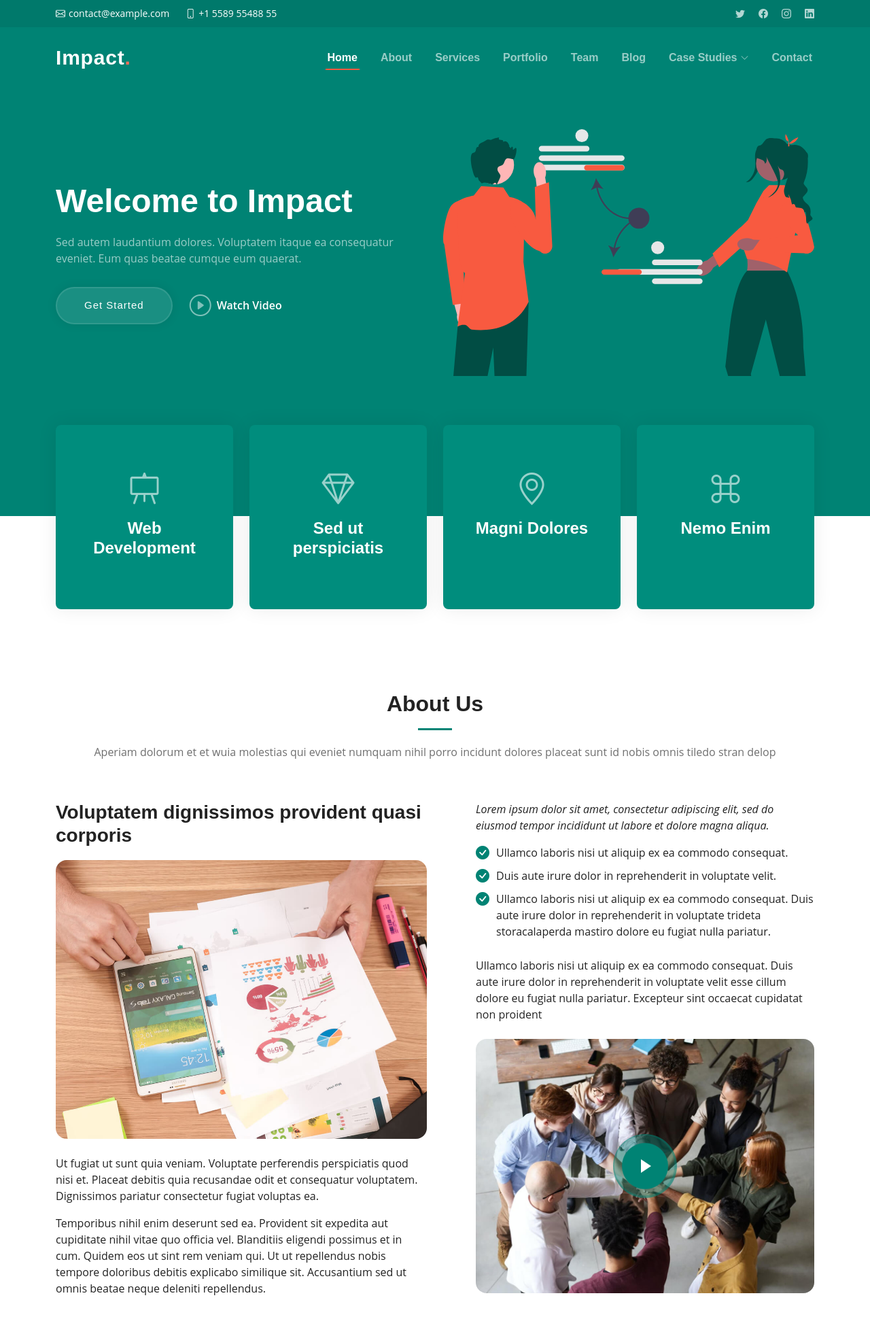
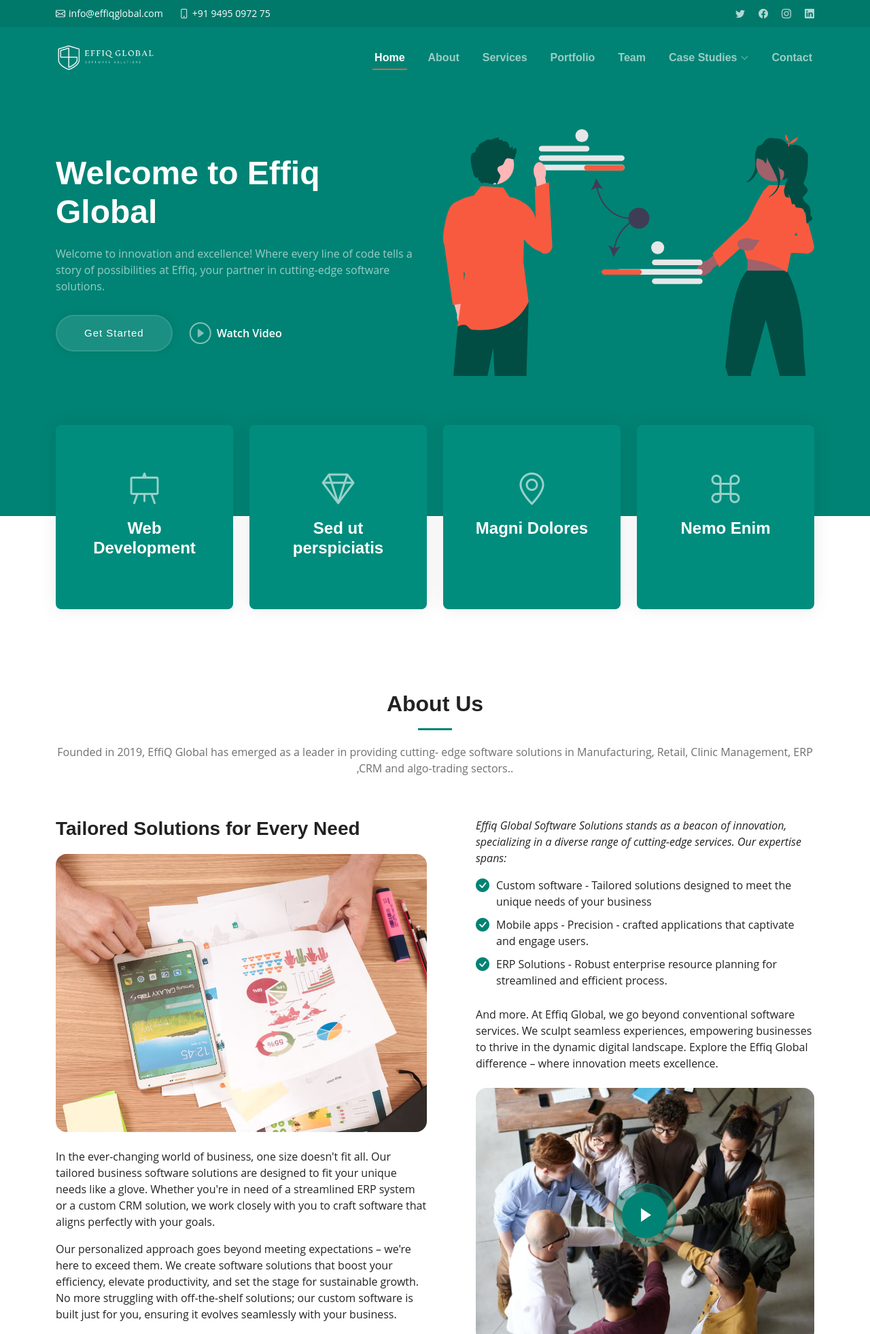
Before and after one commit to rramees/telusko, a Django app: page / in a window 1280 px wide. Shown: the top 1962 px of the page at 68% size. Run offline with Django 4.2, Linux system fonts and the light colour scheme; some libraries are stand-ins or nearby versions.

Commit message:
Content edit and removing of pricing

```diff
--- a/static/css/main.css
+++ b/static/css/main.css
@@ -2581,6 +2581,7 @@ section {
   font-family: var(--font-primary);
 }
 
+
 .footer .footer-info p {
   font-size: 14px;
   font-family: var(--font-primary);
--- a/templates/index.html
+++ b/templates/index.html
@@ -45,8 +45,8 @@
   <section id="topbar" class="topbar d-flex align-items-center">
     <div class="container d-flex justify-content-center justify-content-md-between">
       <div class="contact-info d-flex align-items-center">
-        <i class="bi bi-envelope d-flex align-items-center"><a href="mailto:contact@example.com'">contact@example.com</a></i>
-        <i class="bi bi-phone d-flex align-items-center ms-4"><span>+1 5589 55488 55</span></i>
+        <i class="bi bi-envelope d-flex align-items-center"><a href="mailto:contact@example.com'">info@effiqglobal.com</a></i>
+        <i class="bi bi-phone d-flex align-items-center ms-4"><span>+91 9495 0972 75</span></i>
       </div>
       <div class="social-links d-none d-md-flex align-items-center">
         <a href="#" class="twitter"><i class="bi bi-twitter"></i></a>
@@ -63,7 +63,8 @@
       <a href="{% url 'index' %}" class="logo d-flex align-items-center">
         <!-- Uncomment the line below if you also wish to use an image logo -->
         <!-- <img src="assets/img/logo.png" alt=""> -->
-        <h1>Impact<span>.</span></h1>
+        <!-- <h1>Effiq Global<span>.</span></h1> -->
+        <img src="{% static 'img/logo/logo.png' %}" alt="">
       </a>
       <nav id="navbar" class="navbar">
         <ul>
@@ -72,7 +73,6 @@
           <li><a href="#services">Services</a></li>
           <li><a href="#portfolio">Portfolio</a></li>
           <li><a href="#team">Team</a></li>
-          <li><a href="blog.html">Blog</a></li>
           <li class="dropdown"><a href="{% static '#' %}"><span>Case Studies</span> <i class="bi bi-chevron-down dropdown-indicator"></i></a>
             <ul>
               <li><a href="#">Drop Down 1</a></li>
@@ -106,8 +106,8 @@
     <div class="container position-relative">
       <div class="row gy-5" data-aos="fade-in">
         <div class="col-lg-6 order-2 order-lg-1 d-flex flex-column justify-content-center text-center text-lg-start">
-          <h2>Welcome to <span>Impact</span></h2>
-          <p>Sed autem laudantium dolores. Voluptatem itaque ea consequatur eveniet. Eum quas beatae cumque eum quaerat.</p>
+          <h2>Welcome to <span>Effiq Global</span></h2>
+          <p> Welcome to innovation and excellence! Where every line of code tells a story of possibilities at Effiq, your partner in cutting-edge software solutions.</p>
           <div class="d-flex justify-content-center justify-content-lg-start">
             <a href="#about" class="btn-get-started">Get Started</a>
             <a href="https://www.youtube.com/watch?v=LXb3EKWsInQ" class="glightbox btn-watch-video d-flex align-items-center"><i class="bi bi-play-circle"></i><span>Watch Video</span></a>
@@ -167,30 +167,34 @@
 
         <div class="section-header">
           <h2>About Us</h2>
-          <p>Aperiam dolorum et et wuia molestias qui eveniet numquam nihil porro incidunt dolores placeat sunt id nobis omnis tiledo stran delop</p>
+          <p>Founded in 2019, EffiQ Global has emerged as a leader in providing cutting- edge software solutions in Manufacturing, Retail, Clinic Management, ERP ,CRM and algo-trading sectors..</p>
         </div>
 
         <div class="row gy-4">
           <div class="col-lg-6">
-            <h3>Voluptatem dignissimos provident quasi corporis</h3>
+            <h3>Tailored Solutions for Every Need</h3>
             <img src="{% static 'img/about.jpg' %}" class="img-fluid rounded-4 mb-4" alt="">
-            <p>Ut fugiat ut sunt quia veniam. Voluptate perferendis perspiciatis quod nisi et. Placeat debitis quia recusandae odit et consequatur voluptatem. Dignissimos pariatur consectetur fugiat voluptas ea.</p>
-            <p>Temporibus nihil enim deserunt sed ea. Provident sit expedita aut cupiditate nihil vitae quo officia vel. Blanditiis eligendi possimus et in cum. Quidem eos ut sint rem veniam qui. Ut ut repellendus nobis tempore doloribus debitis explicabo similique sit. Accusantium sed ut omnis beatae neque deleniti repellendus.</p>
+            <p>
+              In the ever-changing world of business, one size doesn't fit all. Our tailored business software solutions are designed to fit your unique needs like a glove. Whether you're in need of a streamlined ERP system or a custom CRM solution, we work closely with you to craft software that aligns perfectly with your goals.            </p>
+            <p>
+              Our personalized approach goes beyond meeting expectations – we're here to exceed them. We create software solutions that boost your efficiency, elevate productivity, and set the stage for sustainable growth. No more struggling with off-the-shelf solutions; our custom software is built just for you, ensuring it evolves seamlessly with your business.
+            </p>
+            <p>
+              In a fast-paced tech landscape, adaptability is key. Our tailored solutions not only tackle current challenges but are future-ready. By harnessing the latest tech trends, we ensure your software is not just effective today, but also ready to grow with your business. Partner with us for software that simplifies complexity and propels your business forward with confidence.
+            </p>
           </div>
           <div class="col-lg-6">
             <div class="content ps-0 ps-lg-5">
               <p class="fst-italic">
-                Lorem ipsum dolor sit amet, consectetur adipiscing elit, sed do eiusmod tempor incididunt ut labore et dolore
-                magna aliqua.
+                Effiq Global Software Solutions stands as a beacon of innovation, specializing in a diverse range of cutting-edge services. Our expertise spans:
               </p>
               <ul>
-                <li><i class="bi bi-check-circle-fill"></i> Ullamco laboris nisi ut aliquip ex ea commodo consequat.</li>
-                <li><i class="bi bi-check-circle-fill"></i> Duis aute irure dolor in reprehenderit in voluptate velit.</li>
-                <li><i class="bi bi-check-circle-fill"></i> Ullamco laboris nisi ut aliquip ex ea commodo consequat. Duis aute irure dolor in reprehenderit in voluptate trideta storacalaperda mastiro dolore eu fugiat nulla pariatur.</li>
+                <li><i class="bi bi-check-circle-fill"></i> Custom software - Tailored solutions designed to meet the unique needs of your business</li>
+                <li><i class="bi bi-check-circle-fill"></i> Mobile apps - Precision - crafted applications that captivate and engage users.</li>
+                <li><i class="bi bi-check-circle-fill"></i> ERP Solutions - Robust enterprise resource planning for streamlined and efficient process.</li>
               </ul>
               <p>
-                Ullamco laboris nisi ut aliquip ex ea commodo consequat. Duis aute irure dolor in reprehenderit in voluptate
-                velit esse cillum dolore eu fugiat nulla pariatur. Excepteur sint occaecat cupidatat non proident
+                And more. At Effiq Global, we go beyond conventional software services. We sculpt seamless experiences, empowering businesses to thrive in the dynamic digital landscape. Explore the Effiq Global difference – where innovation meets excellence.
               </p>
 
               <div class="position-relative mt-4">
@@ -200,6 +204,7 @@
             </div>
           </div>
         </div>
+
 
       </div>
     </section><!-- End About Us Section -->
@@ -227,57 +232,13 @@
       </div>
     </section><!-- End Clients Section -->
 
-    <!-- ======= Stats Counter Section ======= -->
-    <section id="stats-counter" class="stats-counter">
-      <div class="container" data-aos="fade-up">
-
-        <div class="row gy-4 align-items-center">
-
-          <div class="col-lg-6">
-            <img src="{% static 'img/stats-img.svg' %}" alt="" class="img-fluid">
-          </div>
-
-          <div class="col-lg-6">
-
-            <div class="stats-item d-flex align-items-center">
-              <span data-purecounter-start="0" data-purecounter-end="232" data-purecounter-duration="1" class="purecounter"></span>
-              <p><strong>Happy Clients</strong> consequuntur quae diredo para mesta</p>
-            </div><!-- End Stats Item -->
-
-            <div class="stats-item d-flex align-items-center">
-              <span data-purecounter-start="0" data-purecounter-end="521" data-purecounter-duration="1" class="purecounter"></span>
-              <p><strong>Projects</strong> adipisci atque cum quia aut</p>
-            </div><!-- End Stats Item -->
-
-            <div class="stats-item d-flex align-items-center">
-              <span data-purecounter-start="0" data-purecounter-end="453" data-purecounter-duration="1" class="purecounter"></span>
-              <p><strong>Hours Of Support</strong> aut commodi quaerat</p>
-            </div><!-- End Stats Item -->
-
-          </div>
-
-        </div>
-
-      </div>
-    </section><!-- End Stats Counter Section -->
-
-    <!-- ======= Call To Action Section ======= -->
-    <section id="call-to-action" class="call-to-action">
-      <div class="container text-center" data-aos="zoom-out">
-        <a href="https://www.youtube.com/watch?v=LXb3EKWsInQ" class="glightbox play-btn"></a>
-        <h3>Call To Action</h3>
-        <p> Duis aute irure dolor in reprehenderit in voluptate velit esse cillum dolore eu fugiat nulla pariatur. Excepteur sint occaecat cupidatat non proident, sunt in culpa qui officia deserunt mollit anim id est laborum.</p>
-        <a class="cta-btn" href="#">Call To Action</a>
-      </div>
-    </section><!-- End Call To Action Section -->
-
     <!-- ======= Our Services Section ======= -->
     <section id="services" class="services sections-bg">
       <div class="container" data-aos="fade-up">
 
         <div class="section-header">
           <h2>Our Services</h2>
-          <p>Aperiam dolorum et et wuia molestias qui eveniet numquam nihil porro incidunt dolores placeat sunt id nobis omnis tiledo stran delop</p>
+          <p>As your trusted partner in comprehensive business automation and software solutions. We specialize in crafting cutting-edge tools tailored to meet your unique business needs, empowering you to streamline operations, boost efficiency, and unlock unparalleled growth. With a commitment to innovation and excellence, we pave the way for your success in the digital landscape.</p>
         </div>
 
         <div class="row gy-4" data-aos="fade-up" data-aos-delay="100">
@@ -287,8 +248,8 @@
               <div class="icon">
                 <i class="bi bi-activity"></i>
               </div>
-              <h3>Nesciunt Mete</h3>
-              <p>Provident nihil minus qui consequatur non omnis maiores. Eos accusantium minus dolores iure perferendis tempore et consequatur.</p>
+              <h3>Track and Trace</h3>
+              <p>Advanced system for tracking raw materials, monitoring manufacturing processes, and generating QR codes for product transparency.</p>
               <a href="#" class="readmore stretched-link">Read more <i class="bi bi-arrow-right"></i></a>
             </div>
           </div><!-- End Service Item -->
@@ -601,76 +562,6 @@
       </div>
     </section><!-- End Our Team Section -->
 
-    <!-- ======= Pricing Section ======= -->
-    <section id="pricing" class="pricing sections-bg">
-      <div class="container" data-aos="fade-up">
-
-        <div class="section-header">
-          <h2>Pricing</h2>
-          <p>Aperiam dolorum et et wuia molestias qui eveniet numquam nihil porro incidunt dolores placeat sunt id nobis omnis tiledo stran delop</p>
-        </div>
-
-        <div class="row g-4 py-lg-5" data-aos="zoom-out" data-aos-delay="100">
-
-          <div class="col-lg-4">
-            <div class="pricing-item">
-              <h3>Free Plan</h3>
-              <div class="icon">
-                <i class="bi bi-box"></i>
-              </div>
-              <h4><sup>$</sup>0<span> / month</span></h4>
-              <ul>
-                <li><i class="bi bi-check"></i> Quam adipiscing vitae proin</li>
-                <li><i class="bi bi-check"></i> Nec feugiat nisl pretium</li>
-                <li><i class="bi bi-check"></i> Nulla at volutpat diam uteera</li>
-                <li class="na"><i class="bi bi-x"></i> <span>Pharetra massa massa ultricies</span></li>
-                <li class="na"><i class="bi bi-x"></i> <span>Massa ultricies mi quis hendrerit</span></li>
-              </ul>
-              <div class="text-center"><a href="#" class="buy-btn">Buy Now</a></div>
-            </div>
-          </div><!-- End Pricing Item -->
-
-          <div class="col-lg-4">
-            <div class="pricing-item featured">
-              <h3>Business Plan</h3>
-              <div class="icon">
-                <i class="bi bi-airplane"></i>
-              </div>
-
-              <h4><sup>$</sup>29<span> / month</span></h4>
-              <ul>
-                <li><i class="bi bi-check"></i> Quam adipiscing vitae proin</li>
-                <li><i class="bi bi-check"></i> Nec feugiat nisl pretium</li>
-                <li><i class="bi bi-check"></i> Nulla at volutpat diam uteera</li>
-                <li><i class="bi bi-check"></i> Pharetra massa massa ultricies</li>
-                <li><i class="bi bi-check"></i> Massa ultricies mi quis hendrerit</li>
-              </ul>
-              <div class="text-center"><a href="#" class="buy-btn">Buy Now</a></div>
-            </div>
-          </div><!-- End Pricing Item -->
-
-          <div class="col-lg-4">
-            <div class="pricing-item">
-              <h3>Developer Plan</h3>
-              <div class="icon">
-                <i class="bi bi-send"></i>
-              </div>
-              <h4><sup>$</sup>49<span> / month</span></h4>
-              <ul>
-                <li><i class="bi bi-check"></i> Quam adipiscing vitae proin</li>
-                <li><i class="bi bi-check"></i> Nec feugiat nisl pretium</li>
-                <li><i class="bi bi-check"></i> Nulla at volutpat diam uteera</li>
-                <li><i class="bi bi-check"></i> Pharetra massa massa ultricies</li>
-                <li><i class="bi bi-check"></i> Massa ultricies mi quis hendrerit</li>
-              </ul>
-              <div class="text-center"><a href="#" class="buy-btn">Buy Now</a></div>
-            </div>
-          </div><!-- End Pricing Item -->
-
-        </div>
-
-      </div>
-    </section><!-- End Pricing Section -->
 
     <!-- ======= Frequently Asked Questions Section ======= -->
     <section id="faq" class="faq">
```
